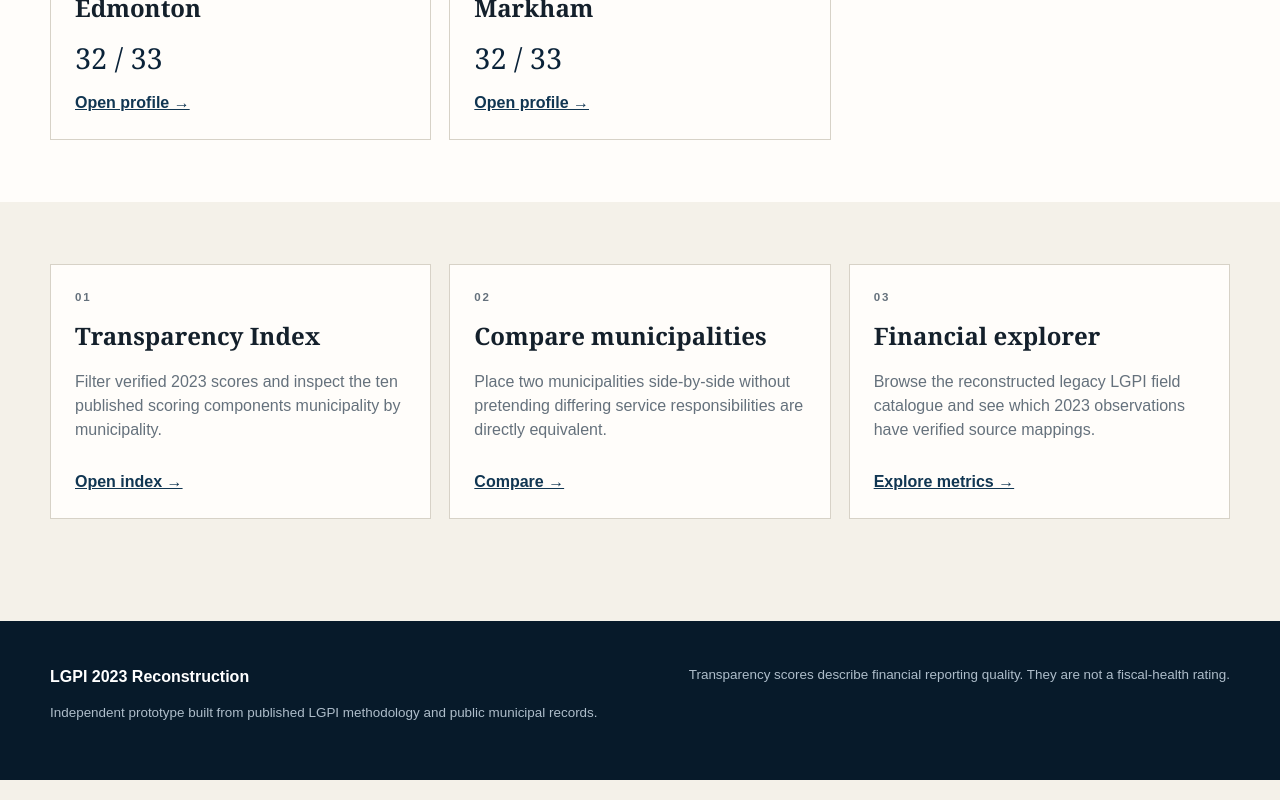
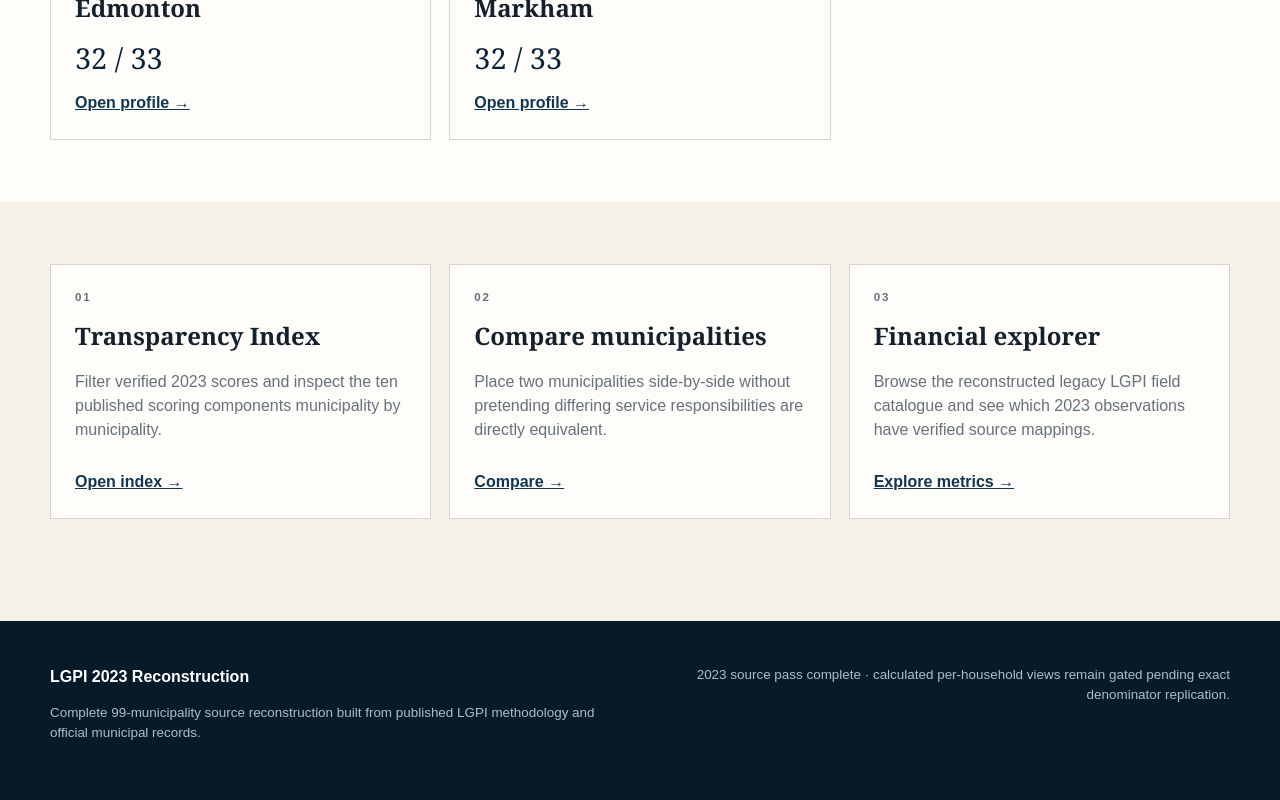
Before and after one commit to FTFNAnalytics/lgpi, a Next.js app: page / in a window 1280 px wide. Shown: the part 2172-2972 px from the top of the page. Built offline with nearby package versions, Linux system fonts and the light colour scheme.

Commit message:
Update footer for completed presentation build

```diff
--- a/app/layout.tsx
+++ b/app/layout.tsx
@@ -17,10 +17,10 @@ export default function RootLayout({ children }: Readonly<{ children: React.Reac
           <div className="shell footer-grid">
             <div>
               <strong>LGPI 2023 Reconstruction</strong>
-              <p>Independent prototype built from published LGPI methodology and public municipal records.</p>
+              <p>Complete 99-municipality source reconstruction built from published LGPI methodology and official municipal records.</p>
             </div>
             <div className="footer-note">
-              Transparency scores describe financial reporting quality. They are not a fiscal-health rating.
+              2023 source pass complete · calculated per-household views remain gated pending exact denominator replication.
             </div>
           </div>
         </footer>
```
